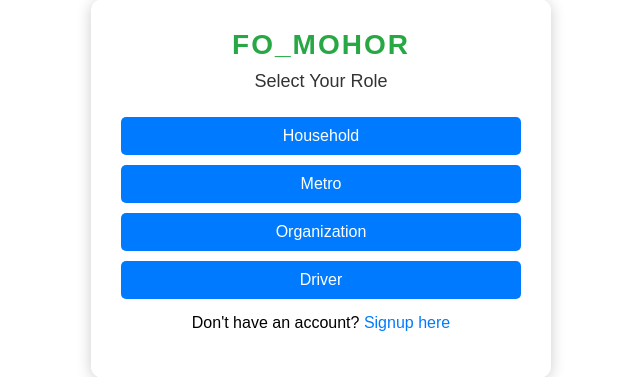
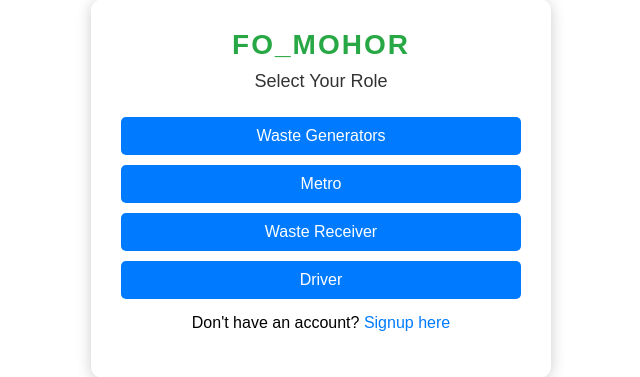
Before and after one commit to ashish769/Major-project, a Django app: page / in a window 1280 px wide. Shown: the part 212-589 px from the top of the page, without its empty margins (319-959 px from the left). Run offline with Django 5.2, Linux system fonts and the light colour scheme.

Commit message:
resolving the naming conflicts

```diff
--- a/Fo_Mohor/Accounts/templates/login.html
+++ b/Fo_Mohor/Accounts/templates/login.html
@@ -122,9 +122,9 @@
     <div class="subtitle">Select Your Role</div>
 
     <div class="user-buttons" id="userTypeButtons">
-      <button onclick="showLoginForm('Household')">Household</button>
+      <button onclick="showLoginForm('Household')">Waste Generators</button>
       <button onclick="showLoginForm('Metro')">Metro</button>
-      <button onclick="showLoginForm('Organization')">Organization</button>
+      <button onclick="showLoginForm('Organization')">Waste Receiver</button>
       <button onclick="showLoginForm('Driver')">Driver</button>
     </div>
 
--- a/Fo_Mohor/Accounts/views.py
+++ b/Fo_Mohor/Accounts/views.py
@@ -21,7 +21,7 @@ def entry(request):
             if role == 'household':
                 return redirect('household')
             elif role == 'metro':
-                return redirect("metro")
+                return redirect("waste_status")
             elif role == 'organization':
                 return redirect('receiver')
         else:
```
Also changed, not shown: Fo_Mohor/db.sqlite3.
